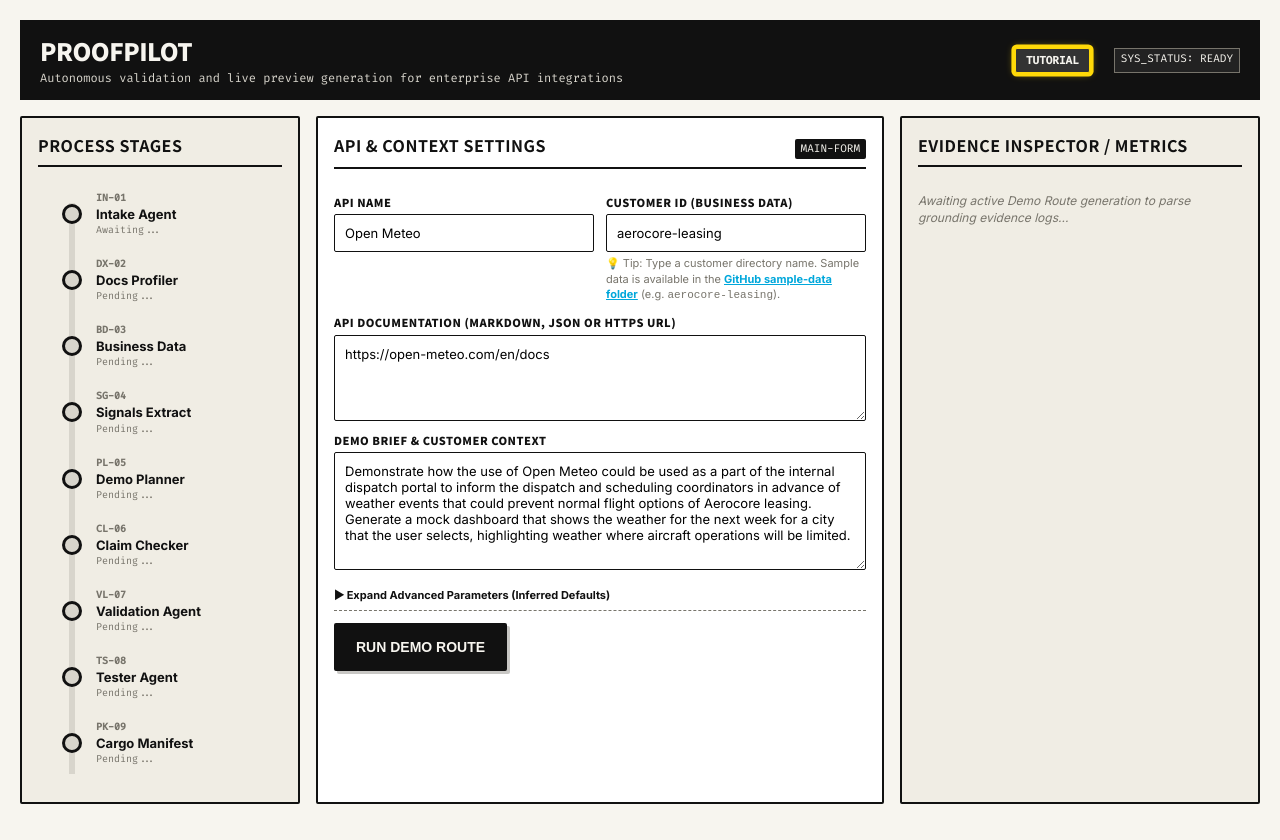
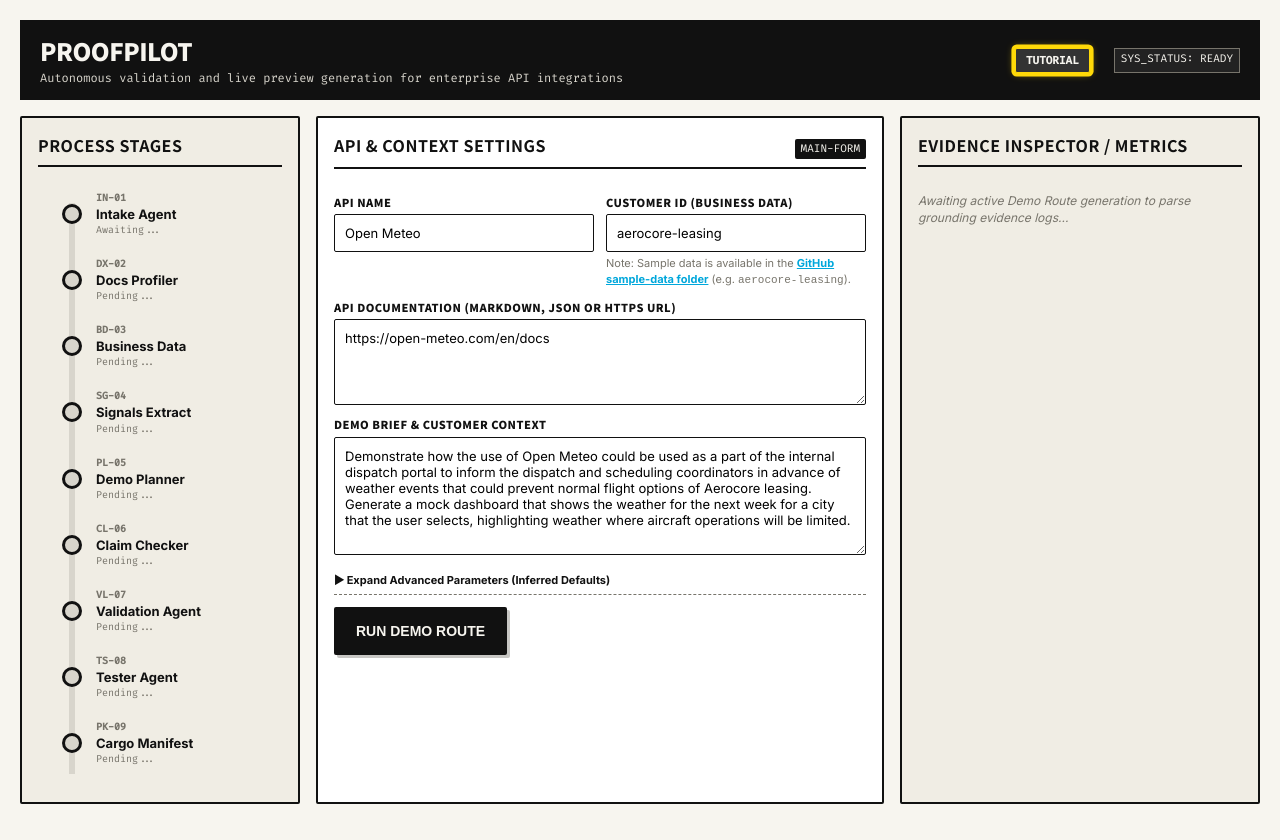
Before and after one commit to Flubberschnub/ProofPilot, a React (Vite) app in the folder apps/frontend/: page / in a window 1280 px wide. Built offline with nearby package versions, Linux system fonts and the light colour scheme.

Commit message:
fix: change Tip to Note and clean customerId helper text in App.tsx

```diff
--- a/apps/frontend/src/App.tsx
+++ b/apps/frontend/src/App.tsx
@@ -452,7 +452,7 @@
                 onChange={(e) => setCustomerId(e.target.value)}
               />
               <div style={{ fontSize: "11px", color: "var(--track-gray)", marginTop: "4px", lineHeight: "1.4" }}>
-                💡 Tip: Type a customer directory name. Sample data is available in the{" "}
+                Note: Sample data is available in the{" "}
                 <a
                   href="https://github.com/Flubberschnub/ProofPilot/tree/main/sample-data"
                   target="_blank"
```
